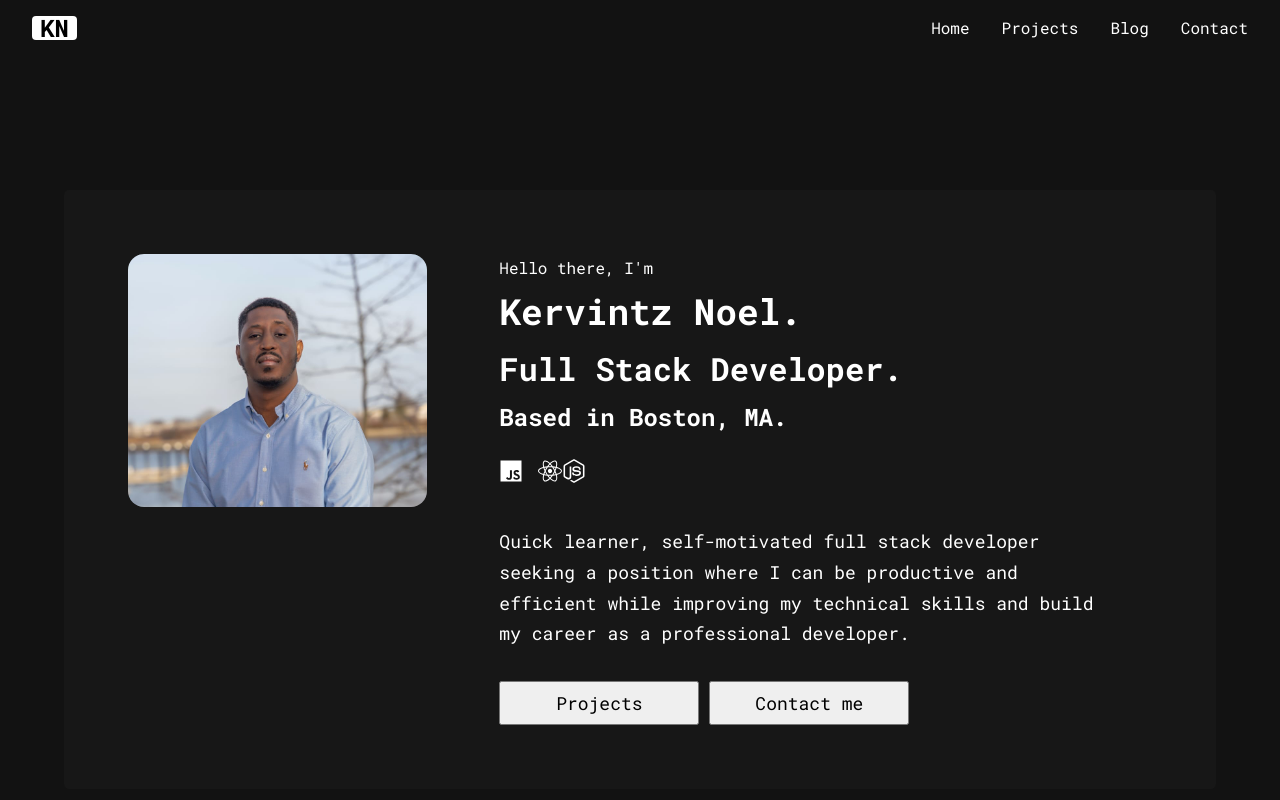
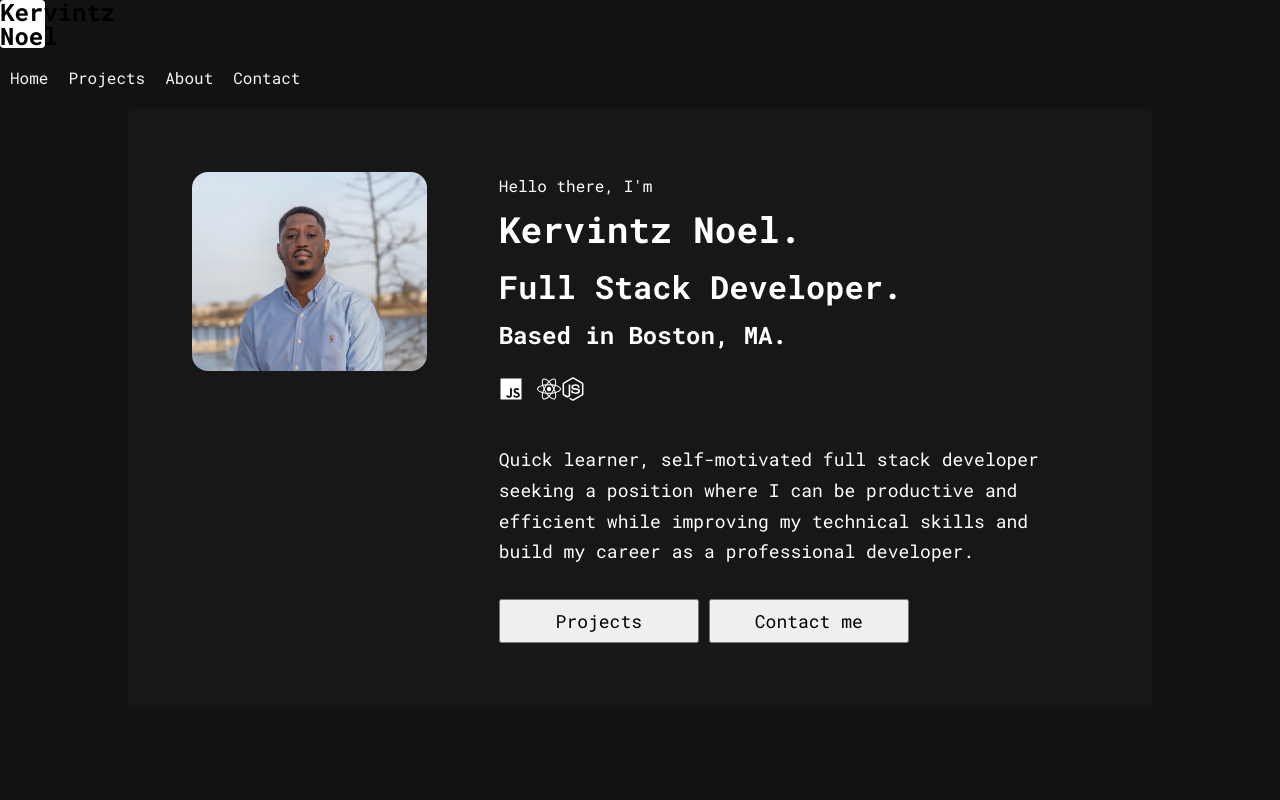
Before and after one commit to kervcode/kervintznoel.com, a React (Create React App) app: page / in a window 1280 px wide. Shown: the top 800 px of the page. Built offline with nearby package versions, Linux system fonts and the light colour scheme.

Commit message:
Adding ambuger menu

```diff
--- a/package.json
+++ b/package.json
@@ -10,12 +10,14 @@
     "@testing-library/user-event": "^12.6.3",
     "axios": "^0.21.1",
     "emailjs-com": "^2.6.4",
+    "framer-motion": "^3.10.0",
     "react": "^17.0.1",
     "react-dom": "^17.0.1",
     "react-icons": "^4.2.0",
     "react-router-dom": "^5.2.0",
     "react-scripts": "4.0.2",
     "reactstrap": "^8.9.0",
+    "styled-components": "^5.2.1",
     "web-vitals": "^1.1.0"
   },
   "scripts": {
--- a/src/App.js
+++ b/src/App.js
@@ -6,13 +6,15 @@ import Header from './components/Header';
 import Project_lists from './components/Project_list';
 import { BrowserRouter as Router, Switch, Route } from 'react-router-dom';
 import detailsPage from './components/detailsPage';
+import Navbar from './components/navbar/Navbar';
 
 
 function App() {
   return (
     <Router>
     <div className="App">
-      <Menu />
+      {/* <Menu /> */}
+      <Navbar />
       <Switch>
         <Route exact path="/" component={Header} />
         <Route exact path="/projects" component={Project_lists} />
--- a/src/components/Contact.js
+++ b/src/components/Contact.js
@@ -36,7 +36,7 @@ class Contact extends Component {
         disable: true
     })
 
-    axios.post('http://localhost:3003/api/contact', this.state)
+    axios.post('http://localhost:3000/api/contact', this.state)
             .then(res => {
                 console.log(res.data)
                 if(res.data.success) {
--- /dev/null
+++ b/src/components/navbar/Burger.js
@@ -0,0 +1,55 @@
+import React, { useState } from 'react';
+import styled from 'styled-components';
+import RightNavbar from './RightNavbar';
+
+const StyledBurger = styled.div`
+  width: 2rem;
+  height: 2rem;
+  position: fixed;
+  top: 15px;
+  right: 20px;
+  z-index: 20;
+  display: none;
+  @media (max-width: 768px) {
+    display: flex;
+    justify-content: space-around;
+    flex-flow: column nowrap;
+  }
+  div {
+    width: 2rem;
+    height: 0.25rem;
+    background-color: ${({ open }) => open ? '#ccc' : '#333'};
+    border-radius: 10px;
+    transform-origin: 1px;
+    transition: all 0.3s linear;
+    &:nth-child(1) {
+      transform: ${({ open }) => open ? 'rotate(45deg)' : 'rotate(0)'};
+    }
+    &:nth-child(2) {
+      transform: ${({ open }) => open ? 'translateX(100%)' : 'translateX(0)'};
+      opacity: ${({ open }) => open ? 0 : 1};
+    }
+    &:nth-child(3) {
+      transform: ${({ open }) => open ? 'rotate(-45deg)' : 'rotate(0)'};
+    }
+  }
+`;
+
+
+const Burger = () => {
+    const [open, setOpen ] = useState(false);
+
+    return (
+        <>
+            <StyledBurger open={open} onClick={ () => { setOpen(!open)}}>
+                <div />
+                <div />
+                <div />
+            </StyledBurger>
+
+            <RightNavbar open={open} />
+        </>
+    )
+}
+
+export default Burger;
--- /dev/null
+++ b/src/components/navbar/Navbar.js
@@ -0,0 +1,30 @@
+import React, { useState } from 'react'
+import styled from 'styled-components';
+import Burger from './Burger';
+
+
+const nav = styled.nav`
+  background-color: #fff;
+  width: 100%;
+  height: 55px;
+  border-bottom: 2px solid #f1f1f1;
+  padding: 0 20px;
+  display: flex;
+  justify-content: space-between;
+  .logo {
+    padding: 15px 0;
+  }
+`
+
+function Navbar() {
+    return (
+        <nav>
+            <div className="logo">
+                Kervintz Noel
+            </div>
+            <Burger />
+        </nav>
+    )
+}
+
+export default Navbar
--- /dev/null
+++ b/src/components/navbar/RightNavbar.js
@@ -0,0 +1,40 @@
+import React from 'react';
+import styled from 'styled-components';
+
+
+const Ul = styled.ul`
+  list-style: none;
+  display: flex;
+  flex-flow: row nowrap;
+  li {
+    padding: 18px 10px;
+  }
+  @media (max-width: 768px) {
+    flex-flow: column nowrap;
+    background-color: #0D2538;
+    position: fixed;
+    transform: ${({ open }) => open ? 'translateX(0)' : 'translateX(100%)'};
+    top: 0;
+    right: 0;
+    height: 100vh;
+    width: 300px;
+    padding-top: 3.5rem;
+    transition: transform 0.3s ease-in-out;
+    li {
+      color: #fff;
+    }
+  }
+`;
+
+const RightNavbar = ({ open }) => {
+    return (
+        <Ul open={open}>
+            <li>Home</li>
+            <li>Projects</li>
+            <li>About</li>
+            <li>Contact</li>
+        </Ul>
+    )
+}
+
+export default RightNavbar
--- a/src/index.css
+++ b/src/index.css
@@ -1,3 +1,9 @@
+* {
+  padding: 0;
+  margin: 0;
+  box-sizing: border-box;
+}
+
 body {
   margin: 0;
   font-family: -apple-system, BlinkMacSystemFont, 'Segoe UI', 'Roboto', 'Oxygen',
```
Also changed, not shown: 1 other file (tests, documents, lock files or other folders).
